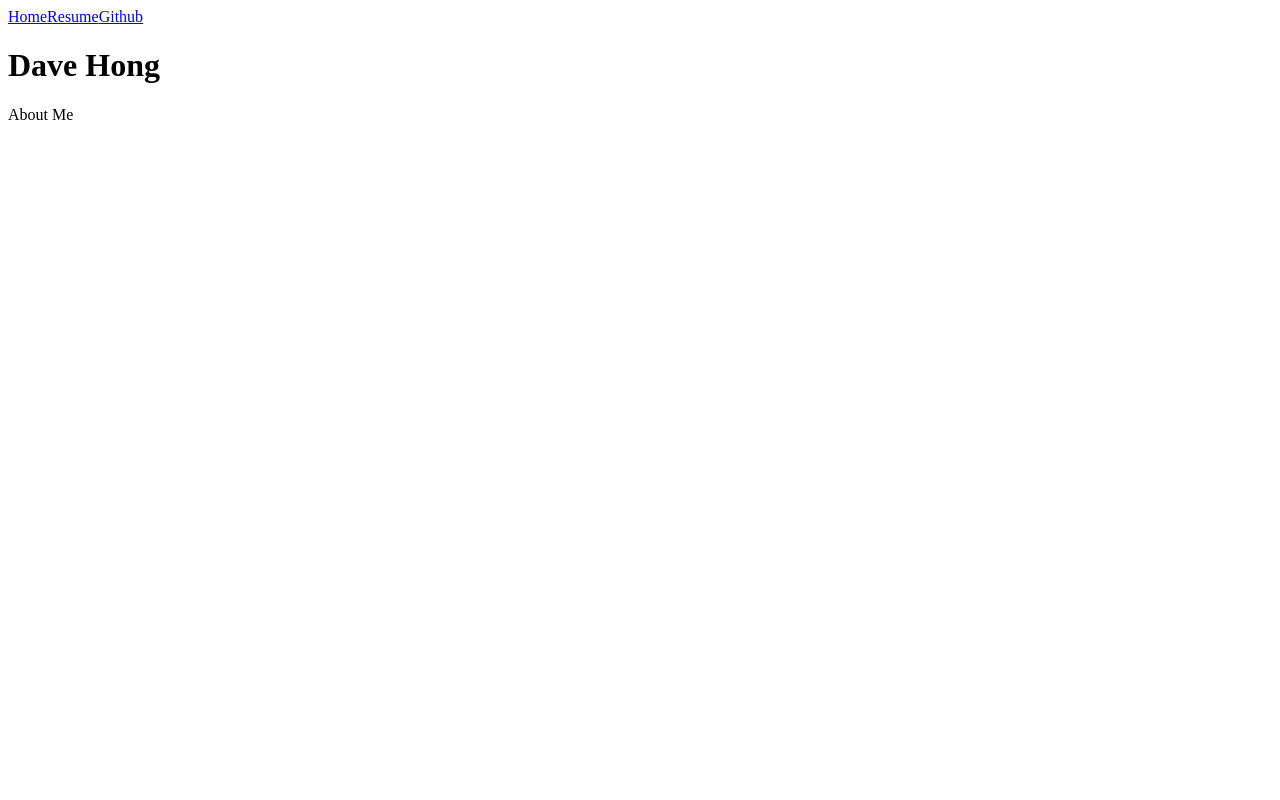
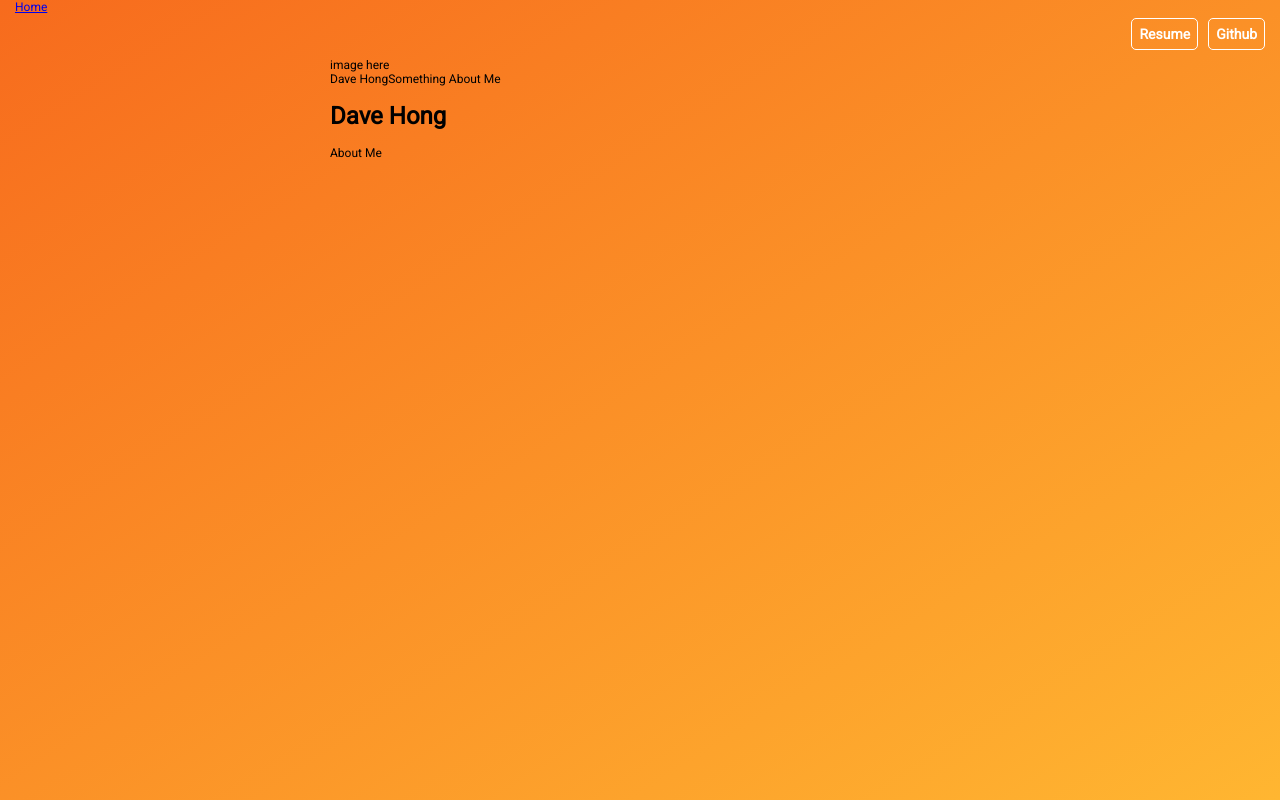
Before and after one commit to aire-con-gas/hong-mx, a React app: page / in a window 1280 px wide. Built offline with nearby package versions, Linux system fonts and the light colour scheme.

Commit message:
[20171208] More scaffolding for Avatar, Nav and Profiles

```diff
--- a/package.json
+++ b/package.json
@@ -10,6 +10,7 @@
   "author": "Dave Hong",
   "license": "ISC",
   "devDependencies": {
+    "autoprefixer": "^7.2.2",
     "babel-core": "^6.26.0",
     "babel-loader": "^7.1.2",
     "babel-preset-env": "^1.6.1",
@@ -19,6 +20,8 @@
     "html-webpack-plugin": "^2.30.1",
     "less": "^2.7.3",
     "less-loader": "^4.0.5",
+    "postcss": "^6.0.14",
+    "postcss-loader": "^2.0.9",
     "style-loader": "^0.19.0",
     "webpack": "^3.10.0",
     "webpack-dev-server": "^2.9.7"
--- /dev/null
+++ b/postcss.config.js
@@ -0,0 +1,7 @@
+const autoprefixer = require('autoprefixer');
+
+module.exports = {
+  plugins: [
+    autoprefixer(),
+  ],
+};
--- a/src/components/Avatar.js
+++ b/src/components/Avatar.js
@@ -0,0 +1,21 @@
+import React from 'react';
+
+const Avatar = (props) => {
+  const {
+    name,
+    title,
+  } = props;
+
+  return (
+    <div>
+      <div>image here</div>
+      <div>
+        { name }
+        { title }
+      </div>
+    </div>
+  );
+
+};
+
+export default Avatar;
--- a/src/components/Header.js
+++ /dev/null
@@ -1,14 +0,0 @@
-import React from 'react';
-
-const Header = () => {
-  return (
-    <header>
-      <h1>Dave Hong</h1>
-      <div>
-        About Me
-       </div>
-    </header>
-  );
-};
-
-export default Header;
--- /dev/null
+++ b/src/components/Main.js
@@ -0,0 +1,16 @@
+import React, { Component } from 'react';
+import styles from './Main.less';
+
+class Main extends Component {
+  render() {
+    return (
+      <main className={ styles.mainContainer }>
+        <div className={ styles.mainContent }>
+          { this.props.children }
+        </div>
+      </main>
+    );
+  }
+}
+
+export default Main;
--- /dev/null
+++ b/src/components/Main.less
@@ -0,0 +1,13 @@
+.mainContainer {
+  display: flex;
+  flex-direction: row;
+  flex-wrap: nowrap;
+  align-items: stretch;
+  padding: 50px 0;
+}
+
+.mainContent {
+  flex: auto;
+  position: relative;
+  width: 100%;
+}
--- a/src/components/Nav.js
+++ b/src/components/Nav.js
@@ -1,11 +1,20 @@
 import React from 'react';
+import styles from './Nav.less';
 
 const Nav = () => {
   return (
-    <nav>
-      <a href='http://hong.mx'>Home</a>
-      <a href='#'>Resume</a>
-      <a href='https://github.com/aire-con-gas'>Github</a>
+    <nav className={ styles.topNavigation }>
+      <ul className={ styles.leftNav }>
+        <li><a href='http://hong.mx'>Home</a></li>
+      </ul>
+      <ul className={ styles.rightNav }>
+        <li><a href='#' className={ styles.navButton}>Resume</a></li>
+        <li>
+          <a href='https://github.com/aire-con-gas' className={ styles.navButton }>
+            Github
+          </a>
+        </li>
+      </ul>
     </nav>
   );
 };
--- /dev/null
+++ b/src/components/Nav.less
@@ -0,0 +1,41 @@
+.topNavigation {
+  box-sizing: border-box;
+  display: flex;
+  flex-direction: row;
+  flex-wrap: nowrap;
+  height: 50px;
+  justify-content: space-between;
+  padding: 0 15px;
+  position: fixed;
+  top: 0;
+  left: 0;
+  width: 100%;
+
+  ul {
+    display: flex;
+    flex-direction: row;
+    list-style: none;
+    margin: 0;
+    padding: 0;
+  }
+
+  .leftNav {
+    align-items: flex-start;
+  }
+
+  .rightNav {
+    align-items: flex-end;
+  }
+
+  .navButton {
+    color: white;
+    display: inline-block;
+    border-radius: 5px;
+    border: 1px solid white;
+    font-size: 14px;
+    font-weight: bold;
+    margin-left: 10px;
+    padding: 7px;
+    text-decoration: none;
+  }
+}
--- /dev/null
+++ b/src/components/Profile.js
@@ -0,0 +1,14 @@
+import React from 'react';
+import styles from './Profile.less';
+
+const Profile = (props) => {
+  return (
+    <div className={ styles.profileContent }>
+      <div className={ styles.profile }>
+        { props.children }
+      </div>
+    </div>
+  );
+};
+
+export default Profile;
--- /dev/null
+++ b/src/components/Profile.less
@@ -0,0 +1,10 @@
+.profileContent {
+  display: flex;
+  justify-content: center;
+}
+
+.profile {
+  box-sizing: border-box;
+  width: 620px;
+  max-width: calc(100vw - 10px);
+}
--- a/src/index.js
+++ b/src/index.js
@@ -1,17 +1,36 @@
 import React, { Fragment } from 'react';
 import { render } from 'react-dom';
+import Avatar from './components/Avatar';
 import Nav from './components/Nav';
-import Header from './components/Header';
+import Main from './components/Main';
+import Profile from './components/Profile';
+
 import styles from './index.less';
 
 if (module.hot) {
   module.hot.accept();
 }
 
+const user = {
+  name: 'Dave Hong',
+  title: 'Something About Me',
+};
+
 const App = () => (
   <Fragment>
     <Nav />
-    <Header />
+    <Main>
+      <Profile>
+        <Avatar
+          name={ user.name }
+          title={ user.title }
+        />
+        <h1>Dave Hong</h1>
+        <div>
+          About Me
+        </div>
+      </Profile>
+    </Main>
   </Fragment>
 );
 
--- a/src/index.less
+++ b/src/index.less
@@ -1,5 +1,7 @@
 :global {
   body {
+    background: linear-gradient(to bottom right, #F76B1D, #ffb631);
+    background-attachment: fixed;
     font-family: 'Roboto', sans-serif;
     font-size: 12px;
   }
--- a/webpack.config.dev.js
+++ b/webpack.config.dev.js
@@ -23,7 +23,29 @@ module.exports = {
   module: {
     loaders: [{
       test: /\.less$/,
-      loaders: ['style-loader', 'css-loader', 'less-loader'],
+      loaders: [
+        {
+          loader: 'style-loader',
+        },
+        {
+          loader: 'css-loader',
+          options: {
+            modules: true,
+            importLoaders: 2, // https://github.com/postcss/postcss-loader#css-modules
+          },
+        },
+        {
+          loader: 'postcss-loader',
+        },
+        {
+          loader: 'less-loader',
+          options: {
+            modifyVars: {
+              px: '1rem / 16',
+            },
+          },
+        },
+      ],
     }, {
       test: /\.js$/,
       loaders: ['babel-loader'],
```
Also changed, not shown: 1 other file.
